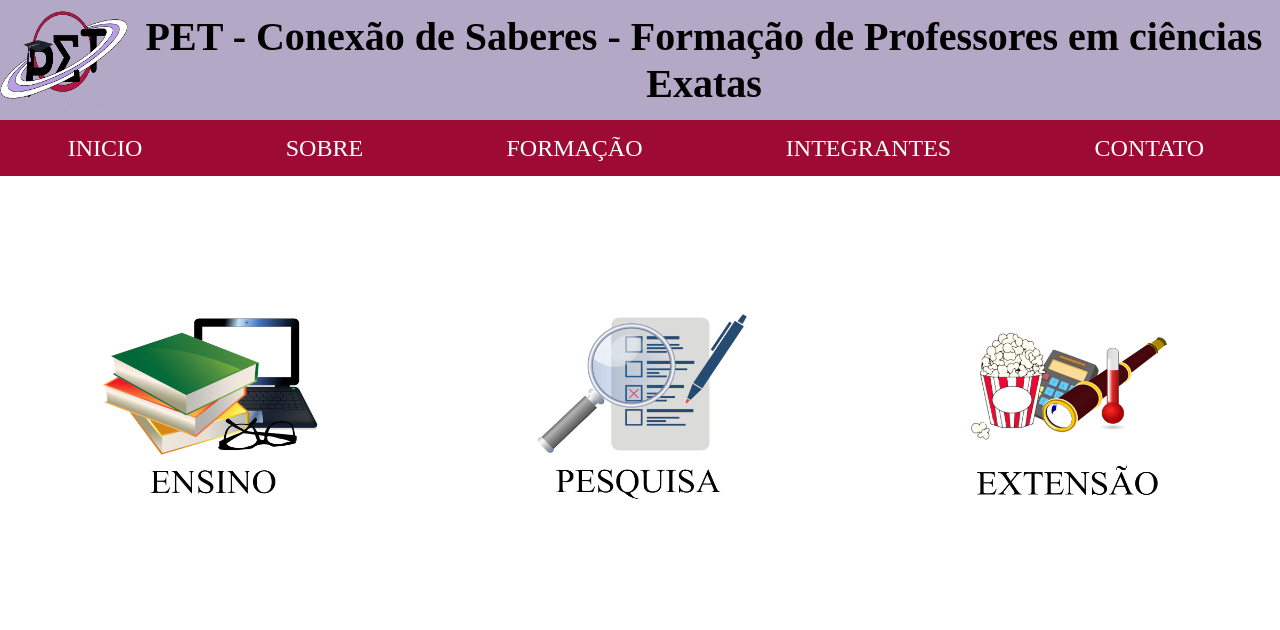
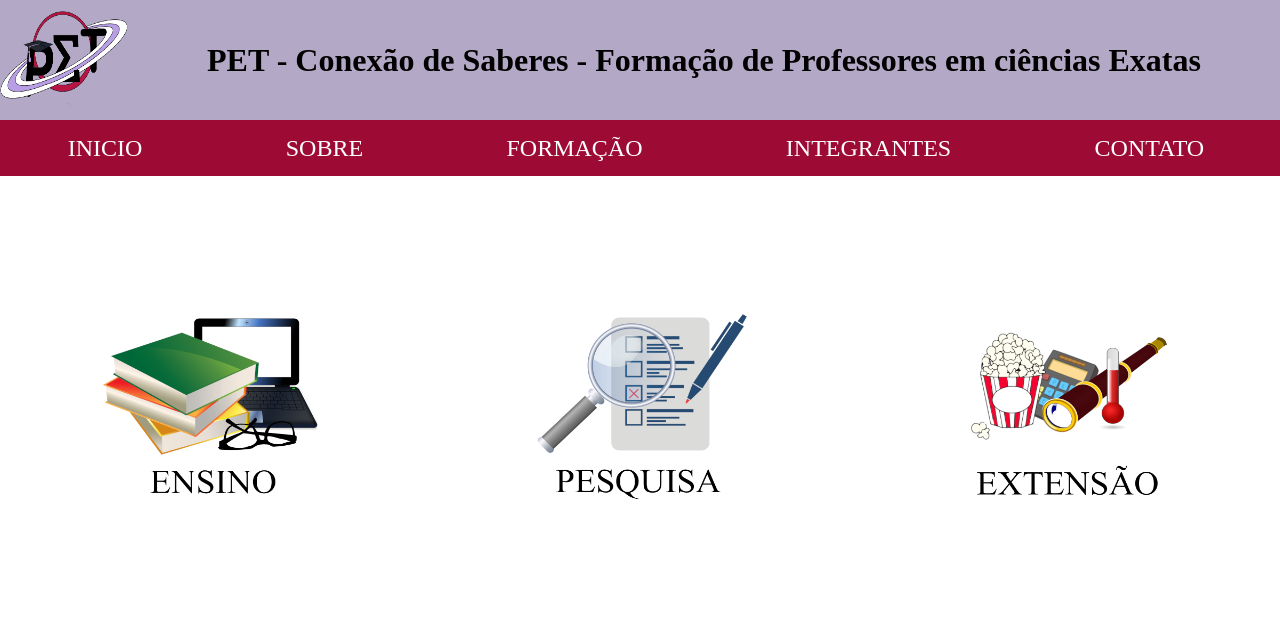
Before and after one commit to IgorDinizP2/SitePet, a plain HTML site: page index.html in a window 1280 px wide. Shown: the top 630 px of the page. Drawn offline with Linux system fonts and the light colour scheme.

Commit message:
mudança

```diff
--- a/Cabeçalho_Rodapé.css
+++ b/Cabeçalho_Rodapé.css
@@ -88,7 +88,7 @@ width: 100vw;
 #title-index{
 	position: relative;
 	width: 95%;
-	font-size: 5vh;
+	font-size: max(20px, 2.5vw);
 	color: black;
 	text-align: center;
 	margin: auto;
```
